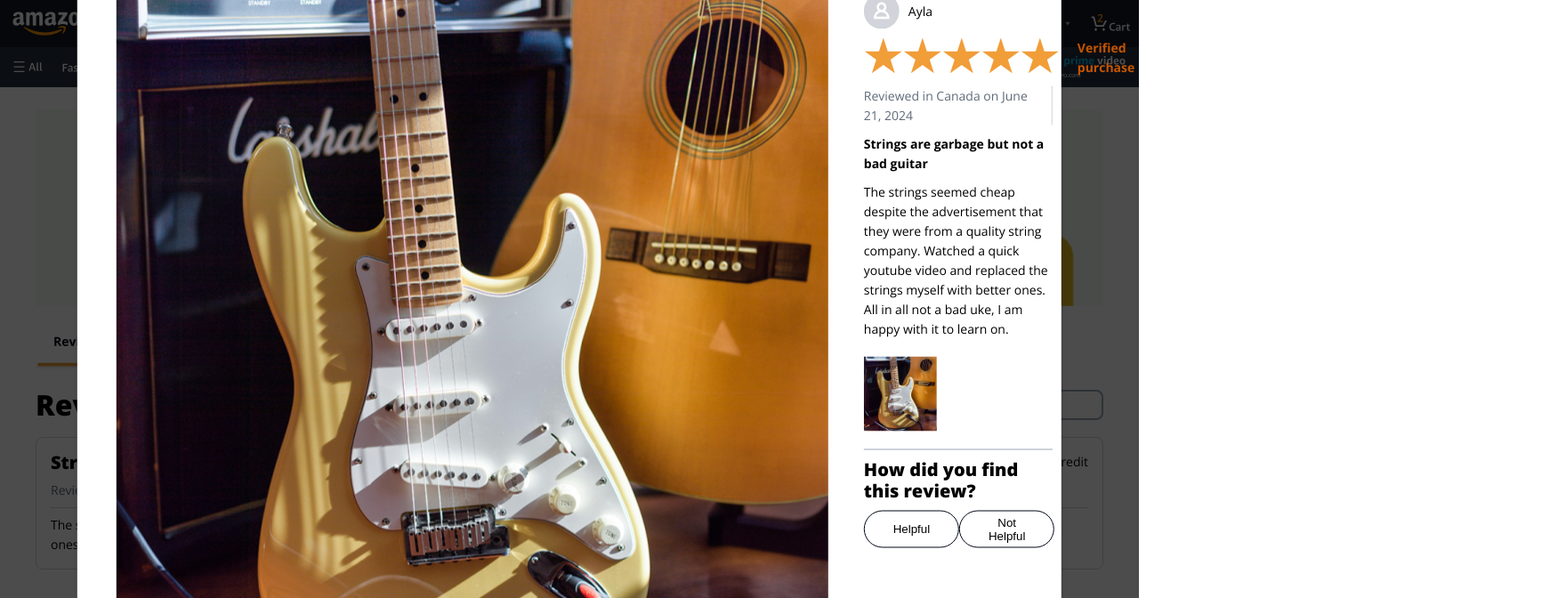
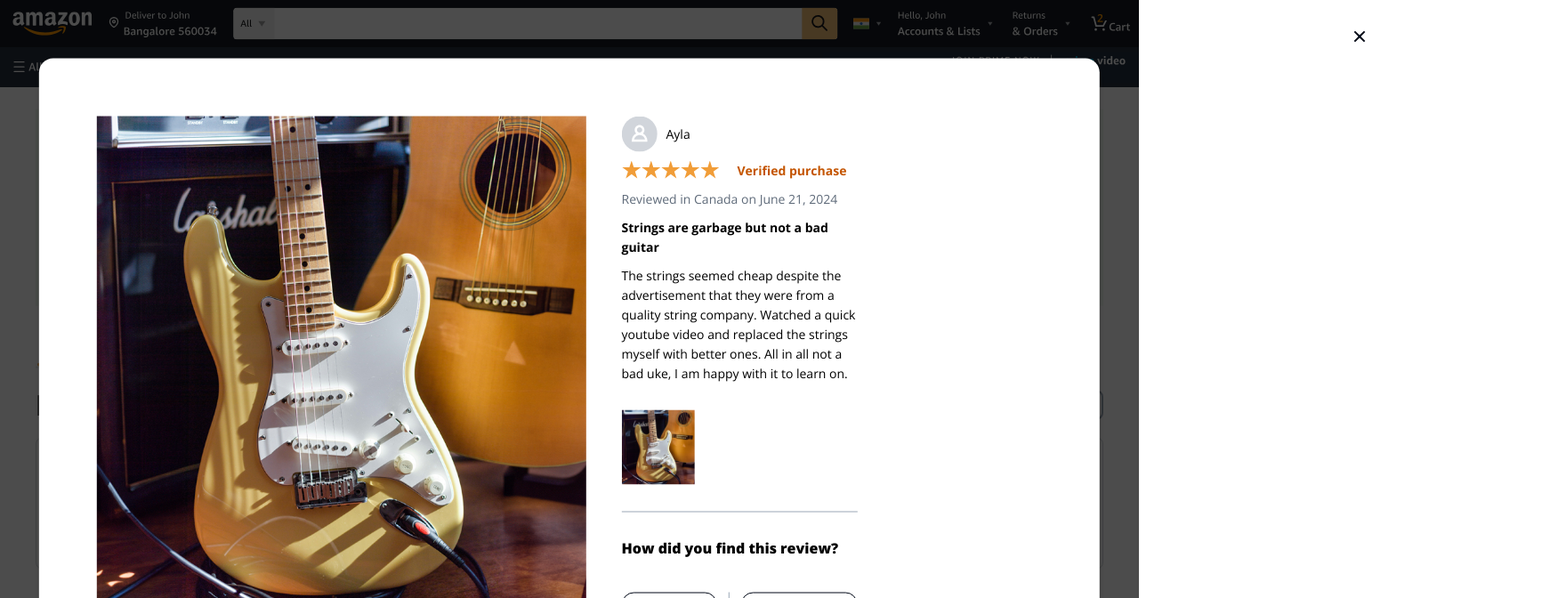
Before and after one commit to linhpham4/team-2-ip-client, a React (Vite) app: page /feedback in a window 1280 px wide. Both pictures are taken after a click on the element "Strings are garbage but not a bad guitar". Shown: the top 672 px of the page at 89% size, 1760 px wide, since content can reach past the window. Built offline with nearby package versions, Linux system fonts and the light colour scheme.

Commit message:
added useState to reviewpopup component

```diff
--- a/src/components/Button/Button.jsx
+++ b/src/components/Button/Button.jsx
@@ -1,9 +1,11 @@
 import "./Button.scss";
 
-const Button = ({ className, text }) => {
+const Button = ({ className, text, onClick }) => {
   return (
     <>
-      <button className={`button ${className}`}>{text}</button>
+      <button className={`button ${className}`} onClick={onClick}>
+        {text}
+      </button>
     </>
   );
 };
--- a/src/components/ReviewPopup/ReviewPopup.jsx
+++ b/src/components/ReviewPopup/ReviewPopup.jsx
@@ -4,13 +4,26 @@ import icon from "../../assets/images/reviewer-profile-icon.svg";
 import rating from "../../assets/images/5star.svg";
 import Button from "../Button/Button";
 import x from "../../assets/images/x.svg";
+import reason from "../../assets/images/reason-question.svg";
+import { useState } from "react";
 
 const ReviewPopup = ({ onClose }) => {
+  const [feedbackType, setFeedbackType] = useState(null);
+
+  const handleButtonClick = (type) => {
+    console.log("Button clicked:", type);
+    setFeedbackType(type);
+  };
   return (
     <>
       <div className="sidebar__overlay" onClick={onClose}></div>
 
-      <img src={x} alt="" className="reviewpopup__close-icon" />
+      <img
+        src={x}
+        alt=""
+        className="reviewpopup__close-icon"
+        onClick={onClose}
+      />
       <div className="reviewpopup">
         <img src={guitar} alt="guitar" className="reviewpopup__img" />
         <div className="reviewpopup__container">
@@ -22,7 +35,7 @@ const ReviewPopup = ({ onClose }) => {
             <img src={rating} alt="" className="reviewpopup__rating" />
             <p className="feedbackpage__verified">Verified purchase</p>
           </div>
-          <p className="feedbackpage__timestamp">
+          <p className="reviewpopup__timestamp">
             Reviewed in Canada on June 21, 2024
           </p>
           <p className="reviewpopup__review-title">
@@ -35,13 +48,43 @@ const ReviewPopup = ({ onClose }) => {
             uke, I am happy with it to learn on.
           </p>
           <img src={guitar} alt="guitar" className="reviewpopup__thumbnail" />
-          <h3 className="reviewpopup__question">
-            How did you find this review?
-          </h3>
-          <div className="reviewpopup__button-container">
-            <Button className="button--bordered" text="Helpful" />
-            <Button className="button--bordered" text="Not Helpful" />
-          </div>
+
+          {feedbackType === null ? (
+            <>
+              <h4 className="reviewpopup__question">
+                How did you find this review?
+              </h4>
+              <div className="reviewpopup__button-container">
+                <Button
+                  className="button--bordered"
+                  text="Helpful"
+                  onClick={() => handleButtonClick("helpful")}
+                />
+                <div className="divider"></div>
+                <Button
+                  className="button--bordered"
+                  text="Not Helpful"
+                  onClick={() => handleButtonClick("notHelpful")}
+                />
+              </div>
+            </>
+          ) : (
+            <>
+              <img
+                src={reason}
+                alt="question"
+                className="reviewpopup__question"
+              />
+              <textarea
+                className="reviewpopup__textarea"
+                placeholder={
+                  feedbackType === "helpful"
+                    ? "Tell us why you found this review helpful..."
+                    : "Tell us why you found this review not helpful..."
+                }
+              />
+            </>
+          )}
         </div>
       </div>
     </>
--- a/src/components/ReviewPopup/ReviewPopup.scss
+++ b/src/components/ReviewPopup/ReviewPopup.scss
@@ -1,4 +1,5 @@
 @use "../../styles/partials/variables.scss" as *;
+@use "../../styles/partials/typography.scss" as *;
 
 .reviewpopup {
     display: flex;
@@ -7,9 +8,10 @@
     top: 50%;
     left: 50%;
     width: 83%;
+    height: 70%;
     z-index: 9998;
     transform: translate(-50%, -50%);
-    padding: 65px 0 65px 44px;
+    padding: 65px 65px 44px 65px;
     border-radius: 16px;
     box-shadow: 0px 4px 4px 0px rgba(0, 0, 0, 0.25);
     gap: 40px;
@@ -17,8 +19,8 @@
     &__close-icon {
         position: relative;
         z-index: 9999;
-        bottom: 49.5rem;
-        left: 109rem;
+        bottom: 39.5rem;
+        left: 95rem;
     }
 
     &__icon {
@@ -43,24 +45,42 @@
     &__thumbnail {
         width: 82px;
         border-radius: 8px;
-        padding: 10px 0;
+        padding: 20px 0;
     }
 
     &__container {
         display: flex;
         flex-direction: column;
-        width: 20%;
+        width: 25%;
         gap: 10px;
     }
 
     &__question {
-        padding-top: 10px;
+        padding-top: 30px;
         border-top: 1px solid #9BA7B6;
     }
 
     &__button-container {
         display: flex;
         justify-content: space-between;
+        padding-top: 30px;
+    }
+
+    &__timestamp {
+        color: $darkgray;
+        padding-right: 6px;
+    }
+
+    &__textarea {
+        @include secondary-description;
+        height: 143px;
+        border: 2px solid #9BA7B6;
     }
 
 }
+
+.divider {
+    width: 1px;
+    background-color: #9BA7B6;
+    height: 100%;
+}
```
Also changed, not shown: src/assets/images/reason-question.svg (added).
